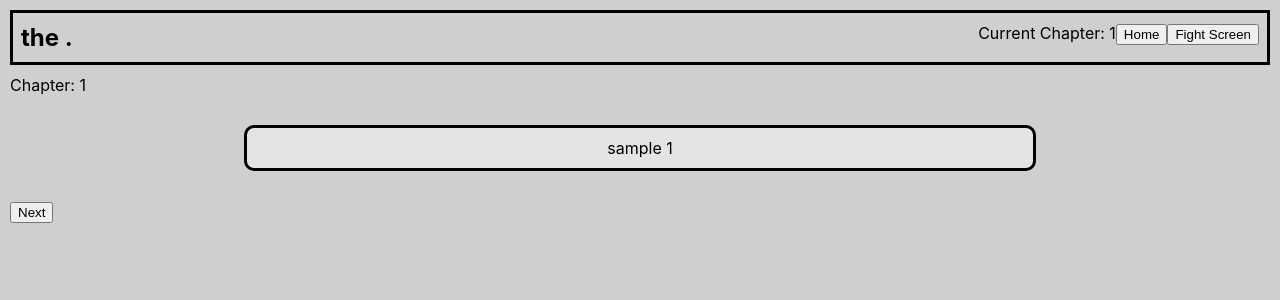
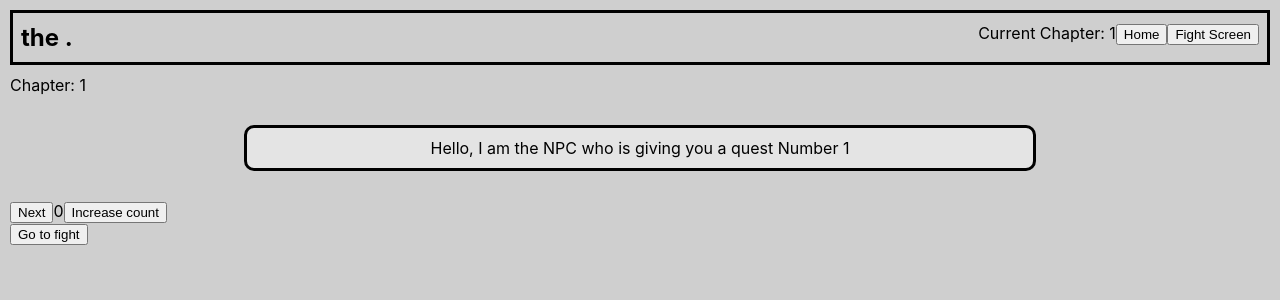
Before and after one commit to AustinWhitbeck/SciFi-Dungeon-Delver, a React (Create React App) app: page /StoryScreen in a window 1280 px wide. Shown: the top 300 px of the page. Built offline with nearby package versions, Linux system fonts and the light colour scheme.

Commit message:
more progress on story progression with dialogue. Still skipping through it and doing weird math

```diff
--- /dev/null
+++ b/src/Components/StoryScreen/StoryScreen.css
@@ -0,0 +1,5 @@
+
+
+main.StoryScreenContainer section.hidden {
+    display: none;
+}
--- a/src/Components/StoryScreen/StoryScreen.tsx
+++ b/src/Components/StoryScreen/StoryScreen.tsx
@@ -1,6 +1,10 @@
 import { useContext, useState } from "react";
+import { Link } from "react-router-dom";
 import { StoryChapterContext } from "../../ContextProvider/CurrentChapterProvider";
 import DialogueBox from "../DialogueBox/DialogueBox";
+
+// CSS import
+import './StoryScreen.css';
 
 
 const StoryScreen = () => {
@@ -9,34 +13,57 @@ const StoryScreen = () => {
     // Imported Contexts
     const {storyChapter} = useContext(StoryChapterContext);
 
-    // On click to progress to next dialogue
-    let currentDialogueQue = 0;
+    // count code
 
-    const nextText = () =>{
-        console.log(currentDialogueQue);
-        currentDialogueQue ++;
-        if (currentDialogueQue < chapterOneDialogues.length){
-        setText(chapterOneDialogues[currentDialogueQue]);
-        } else {
-            setText("This is the end of the dialogue");
-        }
-        // text = newText;
-        console.log(currentDialogueQue);
-    }
+    const [count, setCount] = useState(0);
+    console.log("this is the count on startup", count);
+
+    // next screen variable
+
+    let nextScreen = "hidden";
 
     // Chapter 1 dialogue
 
     const chapterOneDialogues = [
-        "sample 1",
-        "some other text 2",
-        "a third text 3"
+        "Hello, I am the NPC who is giving you a quest Number 1",
+        "This is what I want you to do. Number 2",
+        "this is test 3",
+        "this is test 4",
+        "First, prove to me that you are combat efficient, what monster shall we have you fight first hm? Show me your skill! Number 5"
     ]
+    console.log("length of the chapter dialogues array", chapterOneDialogues.length)
+
+
+
+    const increaseCount = () => {
+        console.log("count function is running");
+        console.log(count);
+        let newCount = count + 1;
+        console.log("temp variable newCount", newCount);
+        setCount(newCount);
+        console.log ("this is the count after the setCount function", count);
+
+    }
+
+    // On click to progress to next dialogue
+
+    const nextText = () =>{
+        increaseCount();
+        if(count > chapterOneDialogues.length) {
+            nextScreen = "";
+            setText("This is the end of the dialogue, begin the fight!");
+        } else {
+        setText(chapterOneDialogues[count]);
+        }
+        console.log("count after increase", count);
+    }
+
 
     // text variable
     const [text, setText] = useState(chapterOneDialogues[0])
 
     return(
-        <main>
+        <main className="StoryScreenContainer">
             <section>Chapter: {storyChapter}</section>
             <section>
                 <DialogueBox
@@ -45,7 +72,10 @@ const StoryScreen = () => {
             </section>
             <section>
                 <button onClick={nextText}>Next</button>
+                <span>{count}</span>
+                <button onClick={increaseCount}>Increase count</button>
             </section>
+                <Link to="/FightScreen"><button>Go to fight</button></Link>
         </main>
     )
 }
```
